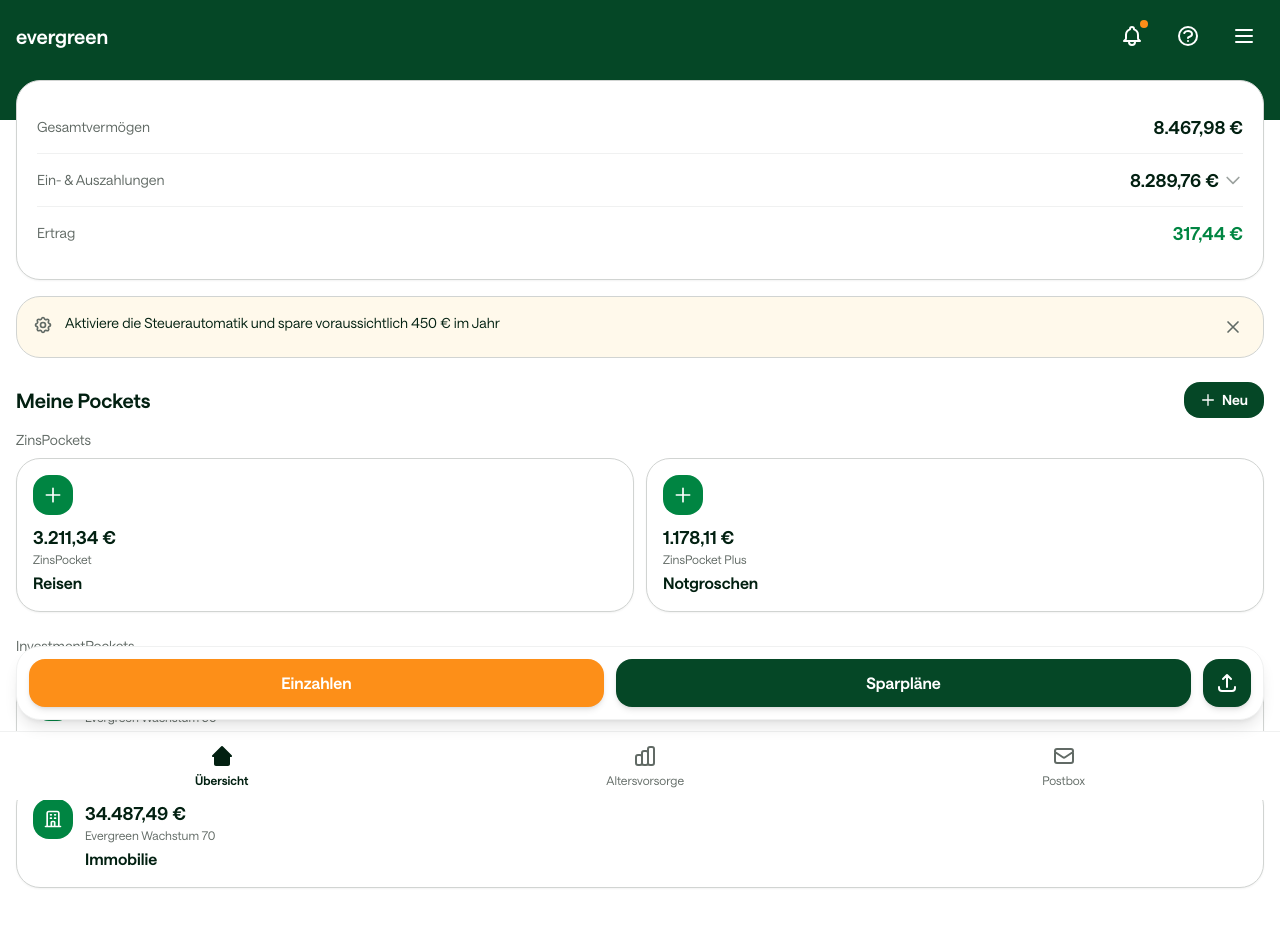
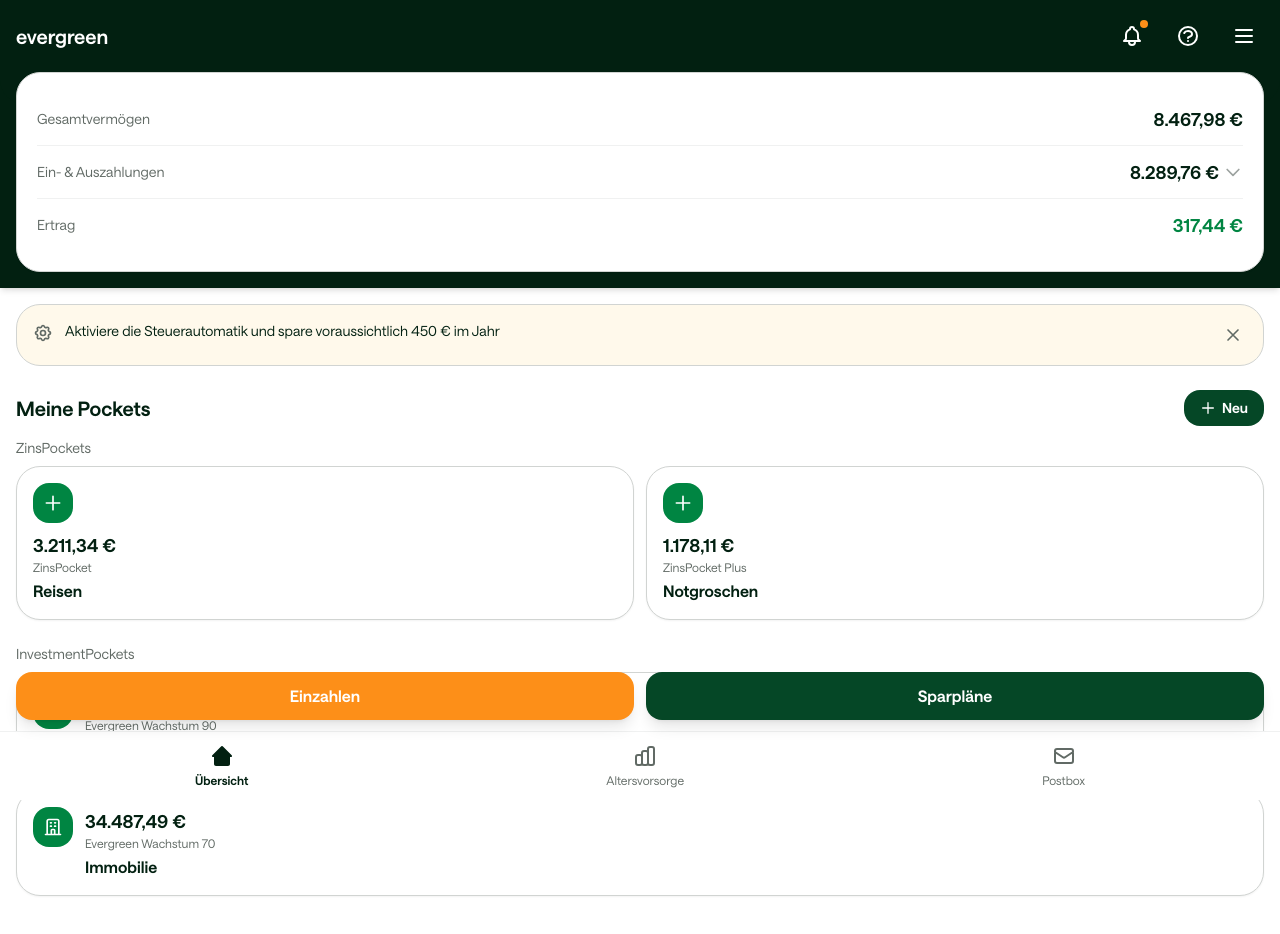
Before and after one commit to ivenkurz/kindersparplan, a Next.js app: page /Dashboard in a window 1280 px wide. Shown: the top 934 px of the page. Built offline with nearby package versions, Linux system fonts and the light colour scheme.

Commit message:
Dashboard: Header dunkelgrün, sticky mit Account-Card, Rundung

```diff
--- a/app/Dashboard/page.tsx
+++ b/app/Dashboard/page.tsx
@@ -11,8 +11,10 @@
 
   return (
     <main className="min-h-screen bg-ds-neutral-0 font-saans pb-20">
-      {/* Header – dunkelgrün */}
-      <header className="bg-ds-darkgreen px-4 pt-4 pb-16">
+      {/* Sticky: Header + Account Card */}
+      <div className="sticky top-0 z-20 bg-ds-neutral-100 shadow-md">
+        {/* Header – dunkelgrün, fast schwarz */}
+        <header className="bg-ds-neutral-100 px-4 pt-4 pb-12 rounded-b-ds-lg">
           <div className="flex items-center justify-between">
             <span className="text-xl font-bold text-ds-neutral-0">evergreen</span>
             <div className="flex items-center gap-4">
@@ -36,8 +38,8 @@
           </div>
         </header>
 
-      {/* Account Summary Card – weiß, überlappend */}
-      <section className="px-4 -mt-10">
+        {/* Account Summary Card – weiß, überlappend, abgerundet */}
+        <section className="px-4 -mt-8 pb-4">
           <div className="rounded-ds-lg border border-ds-neutral-20 bg-ds-neutral-0 shadow-sm p-5">
           <div className="flex justify-between items-center py-3 border-b border-ds-neutral-10">
             <span className="text-sm text-ds-neutral-70">Gesamtvermögen</span>
@@ -58,6 +60,7 @@
           </div>
           </div>
         </section>
+      </div>
 
       {/* Steuer-Banner – hellgelb */}
       {!bannerDismissed && (
@@ -165,30 +168,19 @@
       <div className="h-24" />
 
       {/* Floating Action Buttons */}
-      <section className="fixed bottom-20 left-4 right-4 z-30 flex gap-3 px-0 pb-[env(safe-area-inset-bottom)]">
-        <div className="flex-1 flex gap-3 rounded-ds-lg bg-ds-neutral-0 p-3 shadow-lg border border-ds-neutral-10">
+      <section className="fixed bottom-20 left-4 right-4 z-30 flex gap-3 pb-[env(safe-area-inset-bottom)]">
         <button
           type="button"
-            className="flex-1 rounded-ds-16 bg-ds-orange-60 py-3 font-semibold text-ds-neutral-0 hover:bg-ds-orange-70 transition-colors shadow-md"
+          className="flex-1 rounded-ds-16 bg-ds-orange-60 py-3 font-semibold text-ds-neutral-0 shadow-lg hover:bg-ds-orange-70 transition-colors"
         >
           Einzahlen
         </button>
         <Link
           href="/SparplanRechner"
-            className="flex-1 rounded-ds-16 bg-ds-darkgreen py-3 font-semibold text-ds-neutral-0 text-center hover:bg-ds-neutral-90 transition-colors shadow-md"
+          className="flex-1 rounded-ds-16 bg-ds-darkgreen py-3 font-semibold text-ds-neutral-0 text-center shadow-lg hover:bg-ds-neutral-90 transition-colors"
         >
           Sparpläne
         </Link>
-          <button
-            type="button"
-            className="rounded-ds-16 bg-ds-darkgreen p-3 text-ds-neutral-0 hover:bg-ds-neutral-90 transition-colors shadow-md shrink-0"
-            aria-label="Überweisung"
-          >
-            <svg className="w-6 h-6" fill="none" stroke="currentColor" viewBox="0 0 24 24">
-              <path strokeLinecap="round" strokeLinejoin="round" strokeWidth={2} d="M4 16v1a3 3 0 003 3h10a3 3 0 003-3v-1m-4-8l-4-4m0 0L8 8m4-4v12" />
-            </svg>
-          </button>
-        </div>
       </section>
 
       {/* Bottom Navigation */}
```
Lines whose indentation alone changed are shown as unchanged.
